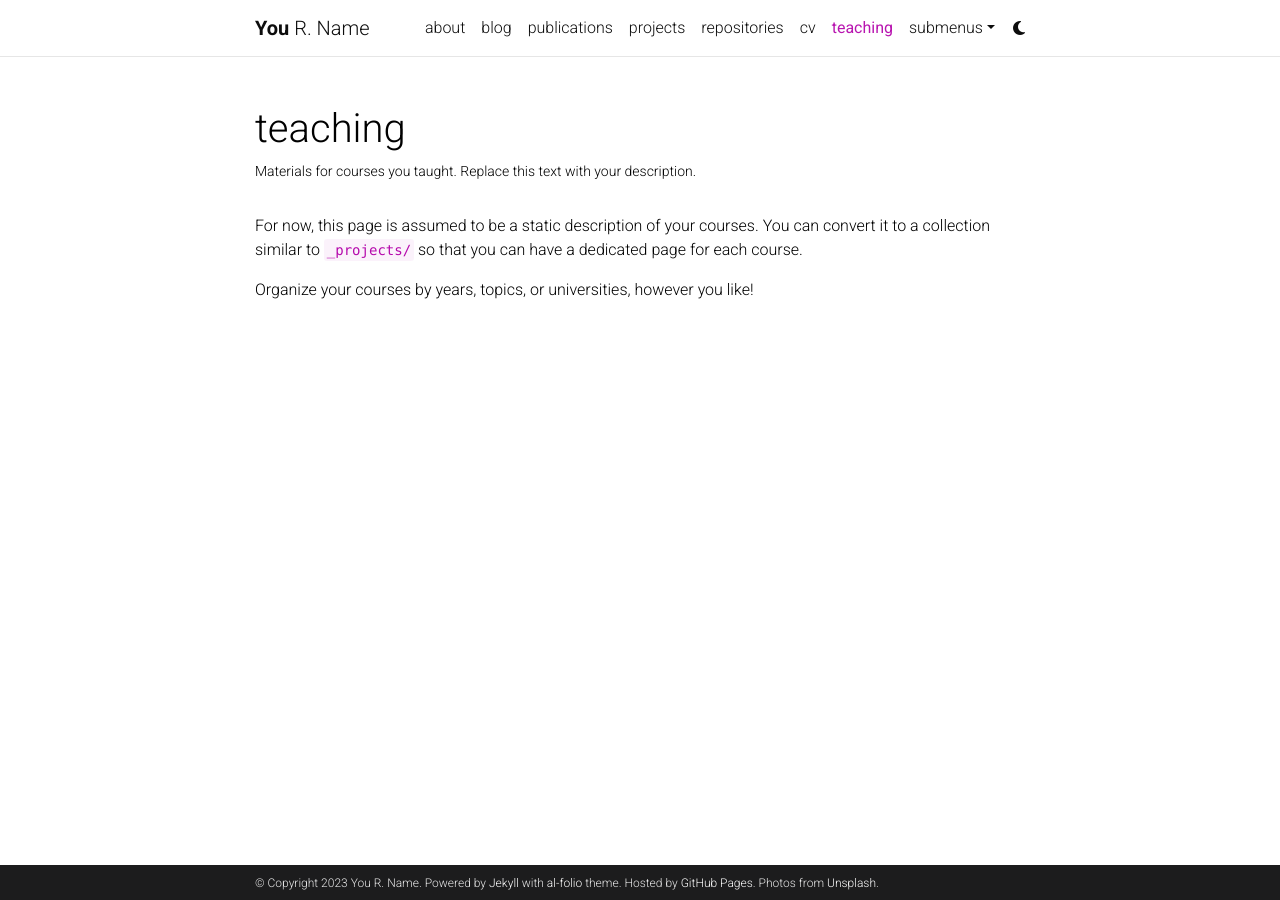
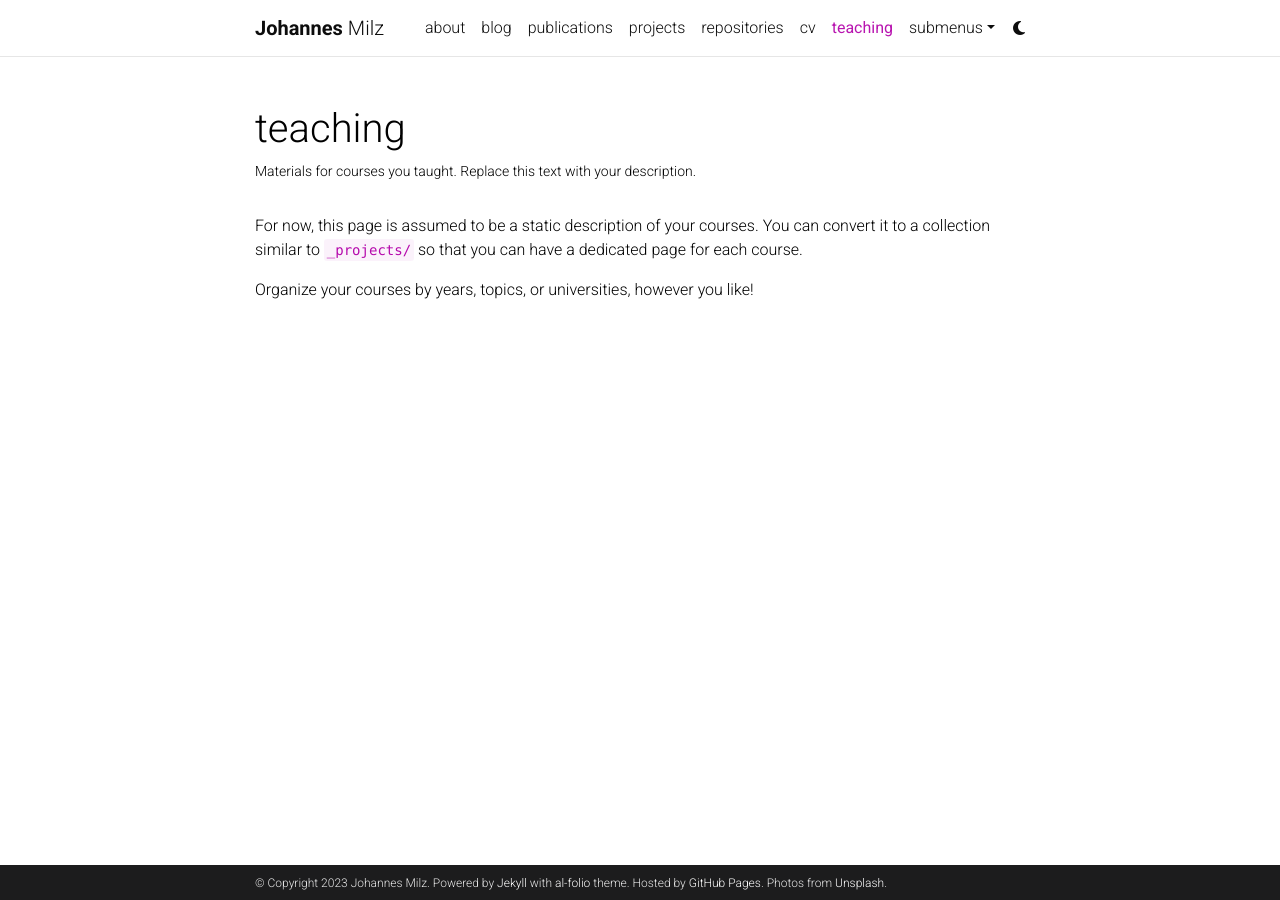
Before and after one commit to milzj/milzj.github.io, a Jekyll site: the page built from _pages/teaching.md, in a window 1280 px wide. Built offline with Jekyll 4.4.1, drawn with Linux system fonts in a browser that asks for light colours; comment, search, counter and statistics services are not loaded; a style sheet for code colours, icons or effects is not loaded.

Commit message:
Update _config.yml.

```diff
--- a/_config.yml
+++ b/_config.yml
@@ -3,10 +3,10 @@
 # -----------------------------------------------------------------------------
 
 title: blank # the website title (if blank, full name will be used instead)
-first_name: You
-middle_name: R.
-last_name: Name
-email: you@example.com
+first_name: Johannes
+middle_name:
+last_name: Milz
+email: johannes.milz@isye.gatech.edu
 description: > # the ">" symbol means to ignore newlines until "footer_text:"
   A simple, whitespace theme for academics. Based on [*folio](https://github.com/bogoli/-folio) design.
 footer_text: >
@@ -18,8 +18,8 @@
 lang: en # the language of your site (for example: en, fr, cn, ru, etc.)
 icon: ⚛️  # the emoji used as the favicon (alternatively, provide image name in /assets/img/)
 
-url: https://alshedivat.github.io # the base hostname & protocol for your site
-baseurl: /al-folio # the subpath of your site, e.g. /blog/
+url: https://milzj.github.io # the base hostname & protocol for your site
+baseurl: # the subpath of your site, e.g. /blog/
 last_updated: false # set to true if you want to display last updated in the footer
 impressum_path:  # set to path to include impressum link in the footer, use the same path as permalink in a page, helps to conform with EU GDPR
 
@@ -106,7 +106,7 @@
 discord_id: # your discord id (18-digit unique numerical identifier)
 
 contact_note: >
-  You can even add a little note about which of these is the best way to reach you.
+
 
 # -----------------------------------------------------------------------------
 # Analytics and search engine verification
@@ -139,7 +139,7 @@
 # Follow instructions on https://giscus.app/ to setup for your repo to fill out
 # the information below.
 giscus:
-  repo: alshedivat/al-folio      # <your-github-user-name>/<your-github-repo-name>
+  repo: milzj/milzj.github.io      # <your-github-user-name>/<your-github-repo-name>
   repo_id: MDEwOlJlcG9zaXRvcnk2MDAyNDM2NQ==
   category: Comments             # name of the category under which discussions will be created
   category_id: DIC_kwDOA5PmLc4CTBt6
@@ -271,8 +271,8 @@
 
 scholar:
 
-  last_name: [Einstein]
-  first_name: [Albert, A.]
+  last_name: [Milz]
+  first_name: [Johannes, J.]
 
   style: apa
   locale: en
@@ -304,7 +304,7 @@
 filtered_bibtex_keywords: [abbr, abstract, arxiv, bibtex_show, html, pdf, selected, supp, blog, code, poster, slides, website, preview, altmetric]
 
 # Maximum number of authors to be shown for each publication (more authors are visible on click)
-max_author_limit: 3  # leave blank to always show all authors
+max_author_limit:   # leave blank to always show all authors
 more_authors_animation_delay: 10  # more authors are revealed on click using animation; smaller delay means faster animation
 
 
@@ -325,7 +325,7 @@
 # -----------------------------------------------------------------------------
 
 imagemagick:
-  enabled: true # enables responsive images for your site (recommended, see https://github.com/alshedivat/al-folio/issues/537)
+  enabled: false # enables responsive images for your site (recommended, see https://github.com/alshedivat/al-folio/issues/537)
   widths:
     - 480
     - 800
```
